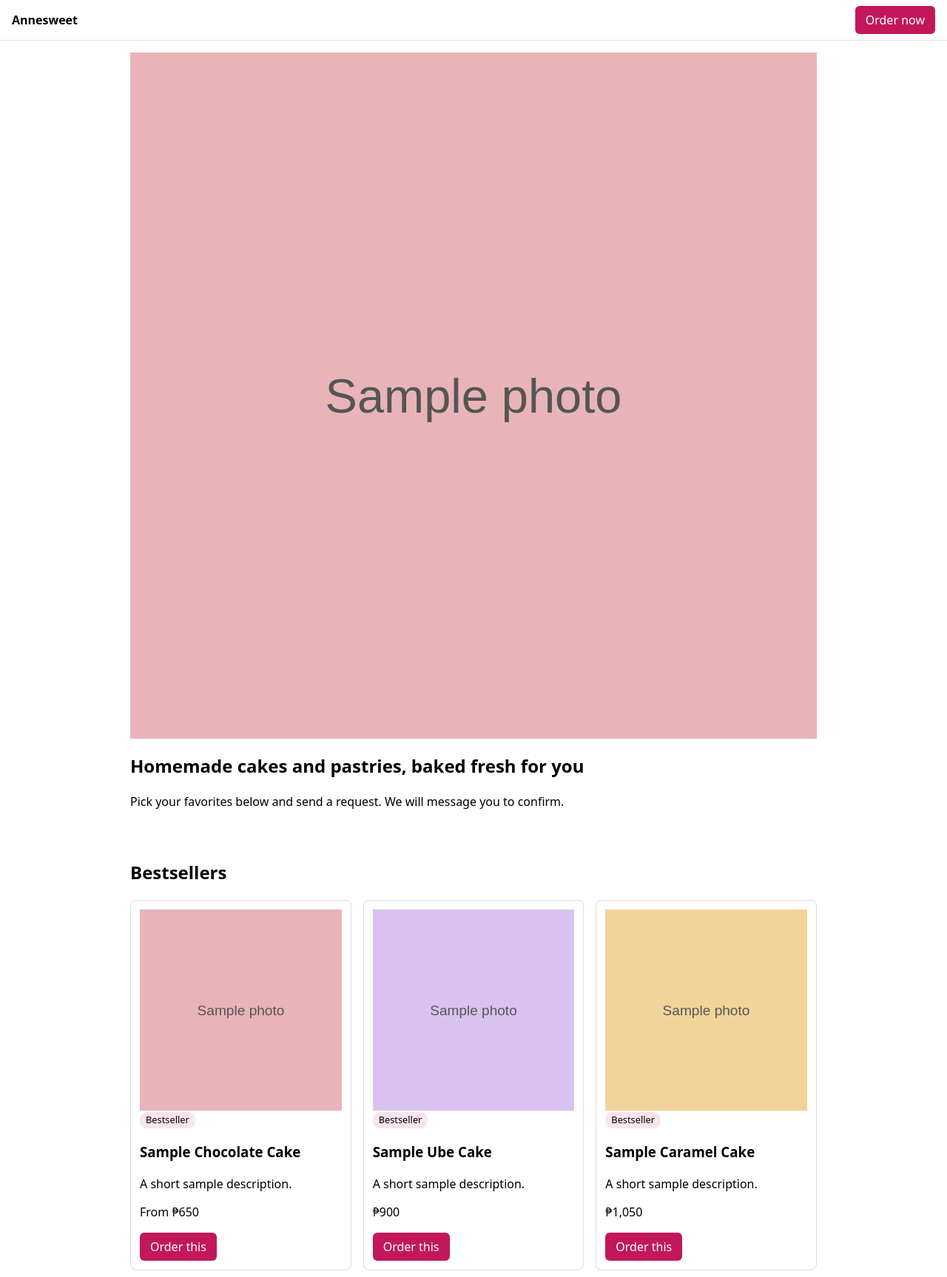
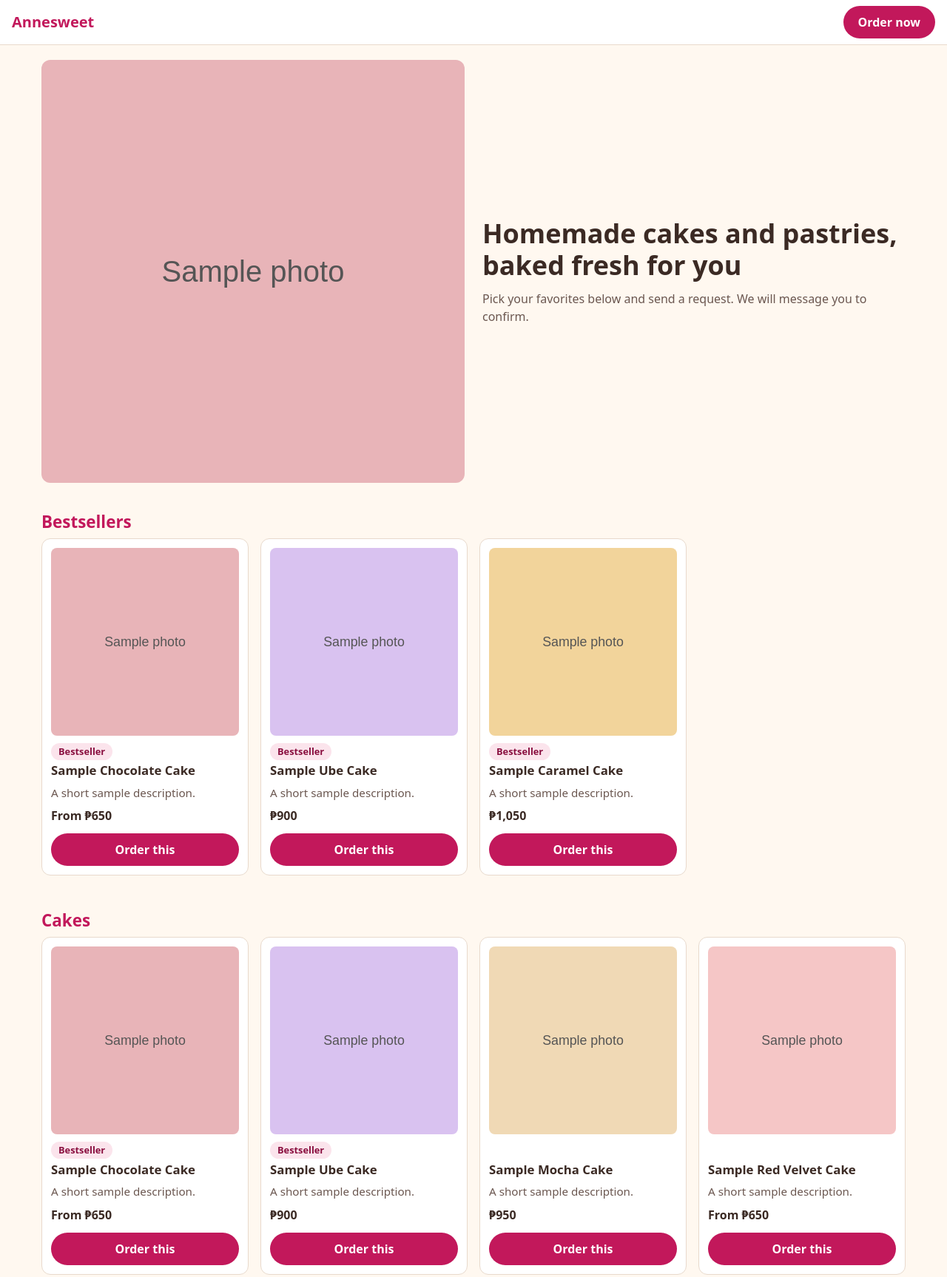
Before and after one commit to flaaya/annesweet, a plain HTML site: page index.html in a window 1280 px wide. Shown: the top 1727 px of the page at 74% size. Drawn offline with Linux system fonts and the light colour scheme.

Commit message:
style: phone-first Annesweet design
Co-Authored-By: Claude Opus 5.5 <noreply@anthropic.com>

```diff
--- a/style.css
+++ b/style.css
@@ -1,21 +1,115 @@
+/* ---------- Colors and basics ---------- */
+:root {
+  --brand: #c2185b;       /* main color: buttons and headings only (swapped for hers in Task 6) */
+  --cream: #fff8f0;       /* page background */
+  --text: #3b2a24;
+  --muted: #6b5750;       /* secondary text */
+  --line: #e8d9cc;        /* borders */
+  --tint: #fbe4ec;        /* tag background */
+  --error: #b00020;
+}
 * { box-sizing: border-box; }
-body { margin: 0; font-family: system-ui, sans-serif; line-height: 1.4; }
-main, footer { max-width: 960px; margin: 0 auto; padding: 0 16px; }
-section { padding: 16px 0; }
-.topbar { position: sticky; top: 0; display: flex; justify-content: space-between; align-items: center; padding: 8px 16px; background: #fff; border-bottom: 1px solid #ddd; z-index: 10; }
-.btn, .order-btn { display: inline-block; padding: 8px 14px; border: 0; border-radius: 6px; background: #c2185b; color: #fff; text-decoration: none; font: inherit; cursor: pointer; }
+html { scroll-behavior: smooth; scroll-padding-top: 72px; } /* anchors land below the sticky bar */
+body { margin: 0; font-family: system-ui, sans-serif; line-height: 1.5; color: var(--text); background: var(--cream); }
+main, footer { max-width: 1040px; margin: 0 auto; padding: 0 16px; }
+section { padding: 20px 0; }
+h1, h2, h3 { line-height: 1.2; margin: 0 0 8px; }
+h1 { font-size: 1.75rem; }
+h2 { font-size: 1.4rem; color: var(--brand); }
+h3 { font-size: 1.05rem; }
 img { max-width: 100%; display: block; }
-.hero img { width: 100%; aspect-ratio: 1; object-fit: cover; }
+a { color: var(--brand); }
+:focus-visible { outline: 3px solid var(--text); outline-offset: 2px; }
+
+/* ---------- Buttons (44px+ tall for thumbs) ---------- */
+.btn, .order-btn {
+  display: inline-flex; align-items: center; justify-content: center;
+  min-height: 44px; padding: 8px 20px; border: 0; border-radius: 999px;
+  background: var(--brand); color: #fff; text-decoration: none;
+  font: inherit; font-weight: 600; cursor: pointer;
+}
+.btn:hover, .order-btn:hover { filter: brightness(.9); }
+
+/* ---------- Top bar (stays on screen while scrolling) ---------- */
+.topbar {
+  position: sticky; top: 0; z-index: 10;
+  display: flex; justify-content: space-between; align-items: center;
+  padding: 8px 16px; background: #fff; border-bottom: 1px solid var(--line);
+}
+.topbar strong { font-size: 1.25rem; color: var(--brand); }
+
+/* ---------- Hero: photo, then plain text underneath ---------- */
+.hero { display: grid; gap: 4px 24px; align-items: center; }
+.hero img { width: 100%; aspect-ratio: 1; object-fit: cover; border-radius: 12px; }
+.hero p { margin: 0; color: var(--muted); }
+@media (min-width: 760px) {
+  .hero { grid-template-columns: 1fr 1fr; }
+  .hero img { grid-row: 1 / 3; }
+  .hero h1 { align-self: end; font-size: 2.25rem; }
+  .hero p { align-self: start; }
+}
+
+/* ---------- Menu cards ---------- */
 .grid { display: grid; grid-template-columns: 1fr; gap: 16px; }
-@media (min-width: 560px) { .grid { grid-template-columns: repeat(2, 1fr); } }
-@media (min-width: 860px) { .grid { grid-template-columns: repeat(3, 1fr); } }
-.card { border: 1px solid #ddd; border-radius: 8px; padding: 12px; }
-.card img { width: 100%; aspect-ratio: 1; object-fit: cover; }
-.card.sold-out { opacity: .6; }
-.tag { display: inline-block; margin-right: 4px; padding: 2px 8px; border-radius: 10px; background: #fce4ec; font-size: .8rem; }
-.custom-card { border: 1px dashed #c2185b; border-radius: 8px; padding: 16px; margin: 16px 0; }
-footer { padding-top: 16px; padding-bottom: 32px; border-top: 1px solid #ddd; }
+@media (min-width: 600px) { .grid { grid-template-columns: repeat(2, 1fr); } }
+@media (min-width: 900px) { .grid { grid-template-columns: repeat(3, 1fr); } }
+@media (min-width: 1100px) { main { max-width: 1200px; } #cakes, #pastries { grid-template-columns: repeat(4, 1fr); } }
 
+.card { display: flex; flex-direction: column; background: #fff; border: 1px solid var(--line); border-radius: 12px; padding: 12px; }
+.card img { width: 100%; aspect-ratio: 1; object-fit: cover; border-radius: 8px; }
+.card .desc { margin: 0 0 8px; color: var(--muted); font-size: .95rem; }
+.card .price { margin: 0 0 12px; font-weight: 700; }
+.card .order-btn { margin-top: auto; } /* buttons line up at the bottom of each card */
+.tags { min-height: 1.6rem; margin: 8px 0 4px; } /* same height with or without tags */
+.tag, .sold-out-label {
+  display: inline-block; margin-right: 4px; padding: 2px 10px; border-radius: 999px;
+  background: var(--tint); color: #8a1040; font-size: .8rem; font-weight: 600;
+}
+.sold-out-label { margin: auto 0 0; align-self: flex-start; background: #e4dcd6; color: #4a3d37; }
+.card.sold-out img { filter: grayscale(1); opacity: .6; }
+.card.sold-out h3, .card.sold-out .desc, .card.sold-out .price { color: var(--muted); }
+
+/* Bestsellers: swipe sideways on every screen size */
+#bestsellers {
+  display: flex; gap: 16px; overflow-x: auto;
+  scroll-snap-type: x mandatory; -webkit-overflow-scrolling: touch;
+  padding-bottom: 8px;
+}
+#bestsellers .card { flex: 0 0 70%; max-width: 280px; scroll-snap-align: start; }
+
+.custom-card { background: #fff; border: 2px dashed var(--brand); border-radius: 12px; padding: 20px; margin: 16px 0; }
+.custom-card p { margin: 0 0 12px; }
+
+/* ---------- Why / How lists ---------- */
+section ul, section ol { margin: 0; padding-left: 1.25rem; }
+section li { margin-bottom: 6px; }
+
+/* ---------- Order form ---------- */
+#order-form { max-width: 560px; }
+.field { margin: 0 0 16px; padding: 0; border: 0; min-width: 0; }
+fieldset.field { padding: 12px; border: 1px solid var(--line); border-radius: 12px; background: #fff; }
+legend { padding: 0 6px; font-weight: 600; }
+label { display: block; margin-bottom: 4px; font-weight: 600; }
+input[type="text"], input[type="tel"], input[type="date"], input[type="number"], textarea {
+  width: 100%; min-height: 44px; padding: 8px 12px;
+  border: 1px solid #8b7b73; border-radius: 8px;
+  font: inherit; font-size: 1rem; /* 16px+ stops iPhone zooming in */
+  color: var(--text); background: #fff;
+}
+textarea { resize: vertical; }
+[aria-invalid="true"] { border-color: var(--error); border-width: 2px; }
+fieldset.field > label:has(input[type="radio"]) { display: flex; align-items: center; gap: 10px; min-height: 44px; font-weight: 400; }
+input[type="radio"] { width: 22px; height: 22px; accent-color: var(--brand); }
+.order-line { display: flex; align-items: center; justify-content: space-between; gap: 12px; margin: 0; padding: 6px 0; border-bottom: 1px solid var(--line); font-weight: 400; }
+.order-line span { flex: 1; }
+.order-line input { width: 80px; flex: none; text-align: center; }
+#order-form > .btn { width: 100%; }
+[role="status"] { padding: 12px; border-radius: 8px; background: #fff; border: 1px solid var(--line); }
+
+footer { padding-top: 16px; padding-bottom: 32px; border-top: 1px solid var(--line); color: var(--muted); }
+footer p { margin: 4px 0; }
+
+/* ---------- Must keep working ---------- */
 .hp { position: absolute; left: -9999px; }
-.error { color: #b00020; margin: 0.25rem 0 0; }
+.error { color: var(--error); margin: 0.25rem 0 0; }
 .error:empty { display: none; }
```
